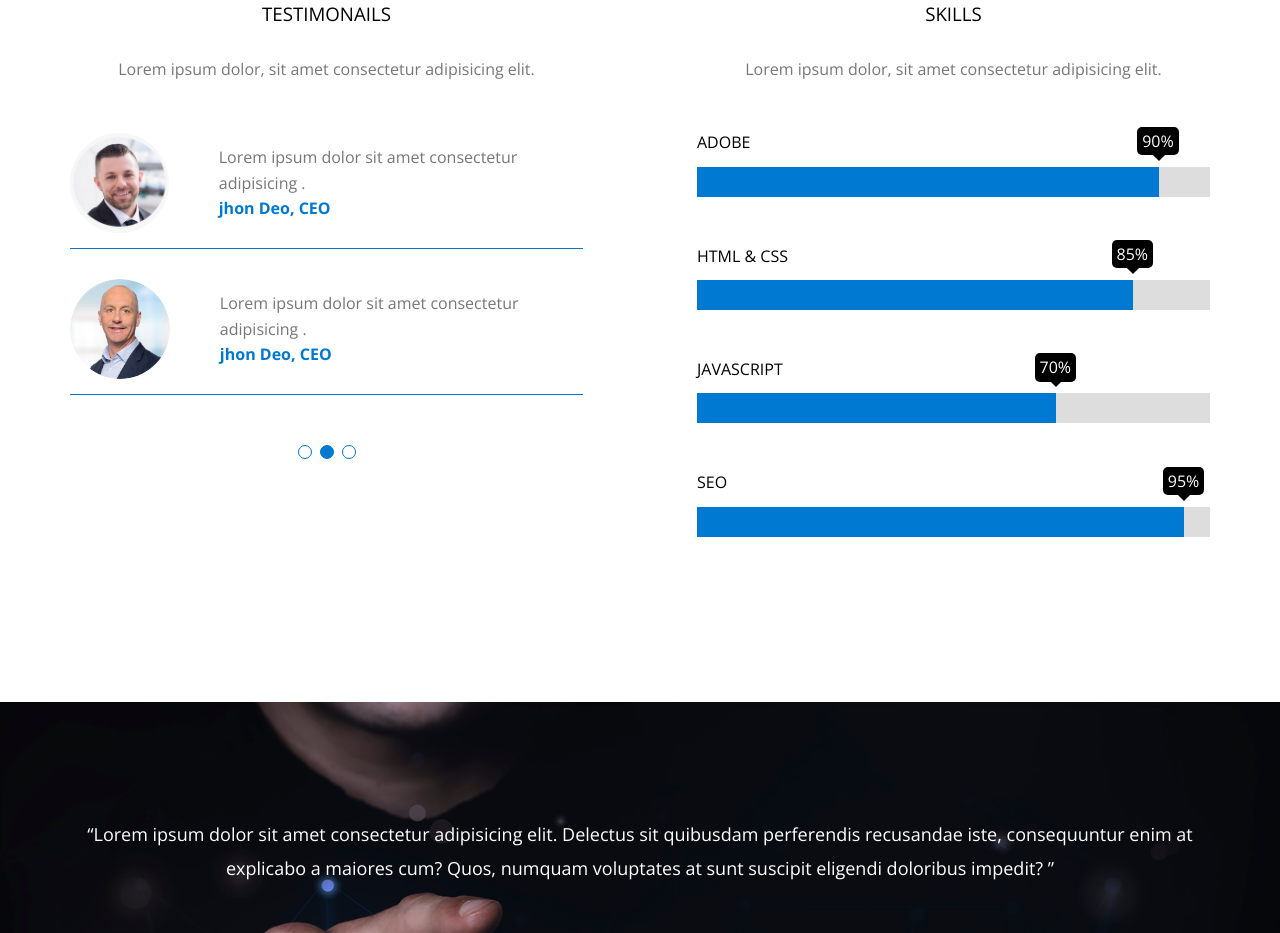
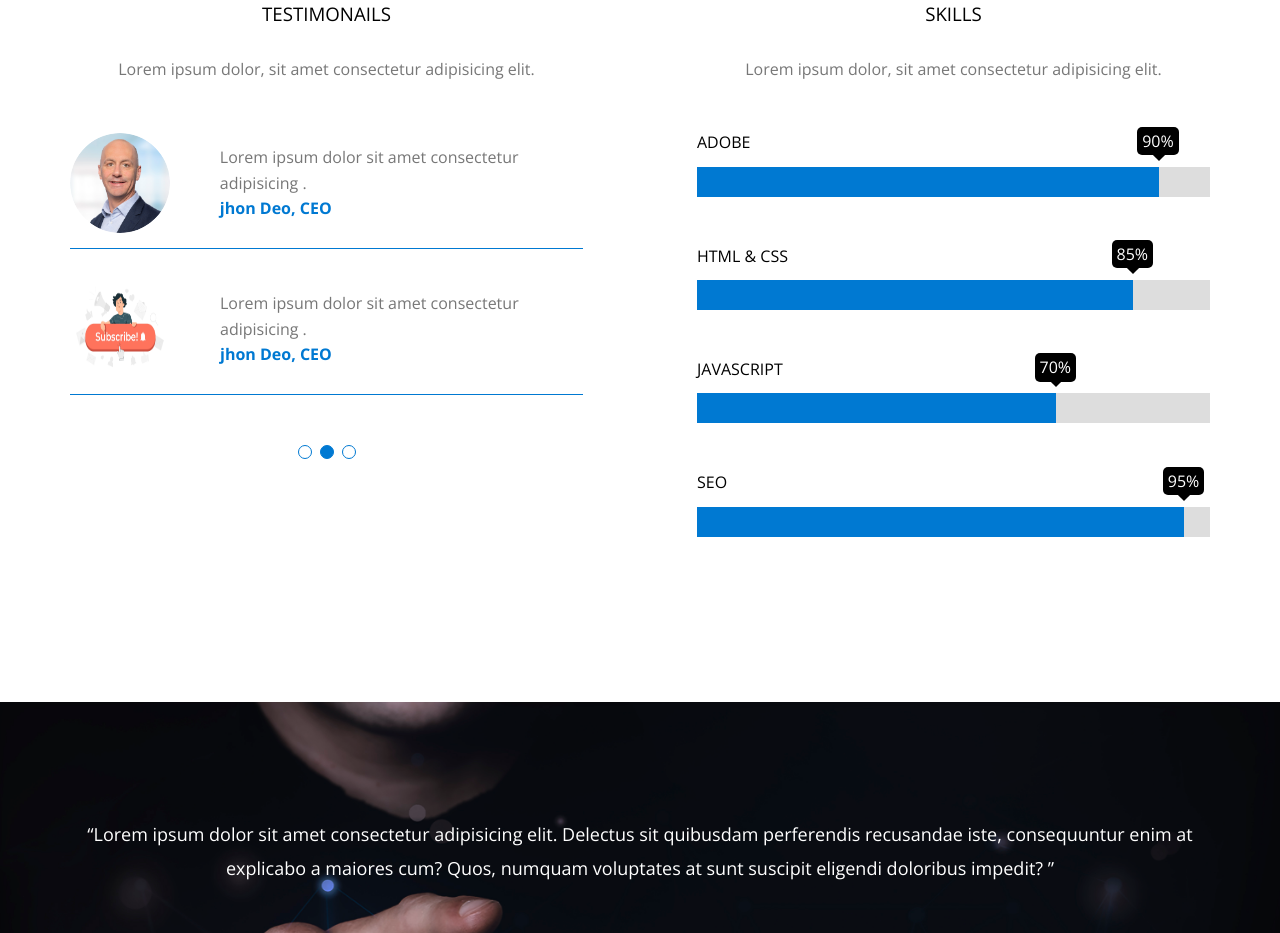
Before and after one commit to Mohammed-abobakr/metaseo2, a plain HTML site: page index.html in a window 1280 px wide. Shown: the part 6428-7361 px from the top of the page. Drawn offline with nearby package versions, Linux system fonts and the light colour scheme.

Commit message:
modified

```diff
--- a/css/master.css
+++ b/css/master.css
@@ -570,8 +570,8 @@ text-decoration: none;
 @media (max-width: 767px) {
     .stats-box {
         flex-basis: 100%;
-        border-bottom: 1px solid #fff;
     }
+
 }
 @media (min-width: 768px) {
     .stats-box {
@@ -897,9 +897,9 @@ display: block;
         caret-color: #0079d2;
         border-radius: 5px;
 }
-.supscribe .form input[type="submit"] {
+/* .supscribe .form input[type="submit"] {
 
-}
+} */
 /* E_supscribe */
 /* contact us  */
 .contact-us {
--- a/index.html
+++ b/index.html
@@ -288,14 +288,14 @@
                 <p>Lorem ipsum dolor, sit amet consectetur adipisicing elit.
                 </p>
                 <div class="content">
-                    <img src="../images/10.png" alt="">
+                    <img src="./images/11.png" alt="">
                     <div class="text">
                         Lorem ipsum dolor sit amet consectetur adipisicing .
                         <p>jhon Deo, CEO</p>
                     </div>
                 </div>
                 <div class="content">
-                    <img src="../images/11.png" alt="">
+                    <img src="./images/12.jpg" alt="">
                     <div class="text">
                         Lorem ipsum dolor sit amet consectetur adipisicing .
                         <p>jhon Deo, CEO</p>
```
